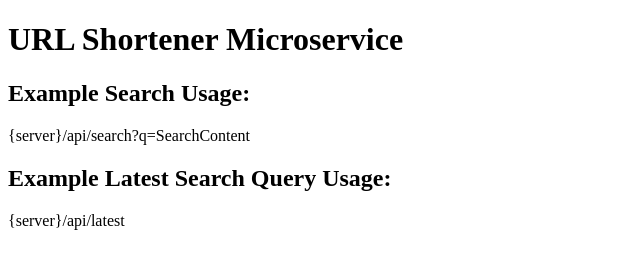
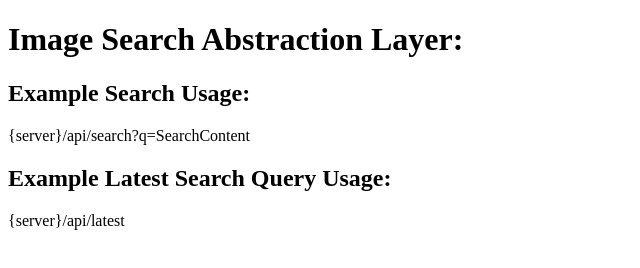
Before and after one commit to bangyuwen/image-search-abstraction-layer, a website: page index.html in a window 1280 px wide. Shown: the whole page, without its empty margins (0-640 px from the left). Drawn offline with Linux system fonts and the light colour scheme.

Commit message:
optimize

```diff
--- a/index.html
+++ b/index.html
@@ -5,7 +5,7 @@
     <title></title>
   </head>
   <body>
-    <h1>URL Shortener Microservice</h1>
+    <h1>Image Search Abstraction Layer:</h1>
     <h2>Example Search Usage:</h2>
     <p>{server}/api/search?q=SearchContent</p>
     <h2>Example Latest Search Query Usage:</h2>
```
